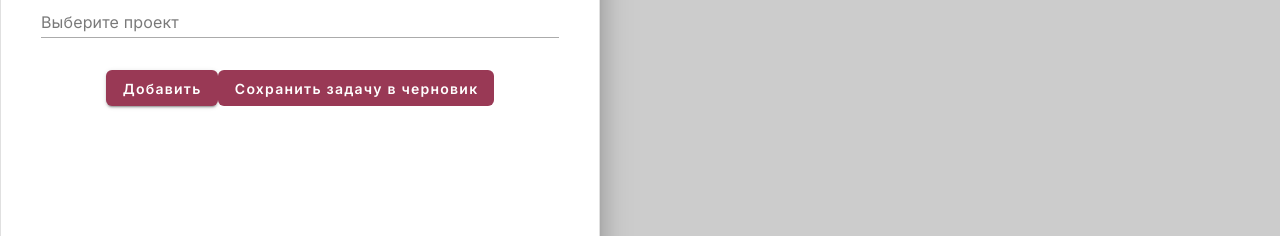
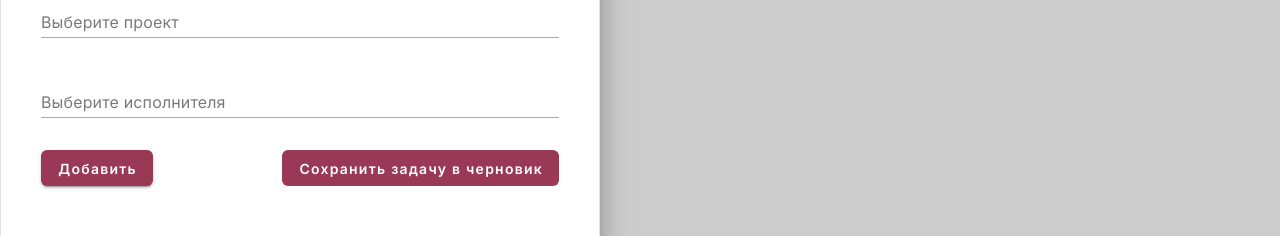
Before and after one commit to KristinaBalashova/todo-list-project, a Vue app: page /task/new in a window 1280 px wide. Shown: the part 379-615 px from the top of the page. Built offline with nearby package versions, Linux system fonts and the light colour scheme; no server answers; the database is empty.

Commit message:
add: users api & store module

```diff
--- a/src/components/TodoForm.vue
+++ b/src/components/TodoForm.vue
@@ -7,6 +7,7 @@ import { TEXT_CONTENT } from '../constants/textContent';
 import { useToast } from 'vue-toastification';
 import { useTodos } from '../store/todos';
 import { useProjects } from '../store/projects';
+import { useUsers } from '../store/users';
 import { onMounted } from 'vue';
 import { createNewTodo, updateTodo } from '../api/tasksApi';
 import { useDrawerRoute } from '../composables/useDrawerRoute';
@@ -17,6 +18,7 @@ const store = useTodos();
 const stash = useStash();
 
 const storeProjects = useProjects();
+const usersStore = useUsers();
 const { isDrawerVisible, closeDrawer, drawerMode } = useDrawerRoute();
 
 const props = defineProps({
@@ -28,6 +30,7 @@ const props = defineProps({
       status: '',
       priority: '',
       projectId: null,
+      executorId: null,
     }),
   },
 });
@@ -37,6 +40,13 @@ const projectsOptions = computed(() =>
     label: project.name,
     value: project.id,
   })),
+);
+
+const executorsOptions = computed(() =>
+  usersStore.users.map((user) => ({
+    label: user.name,
+    value: user.id,
+  }))
 );
 
 const localTask = reactive({ ...props.task });
@@ -54,6 +64,7 @@ async function submitTodo() {
     title: localTask.title,
     priority: localTask.priority || 'low',
     project_id: localTask.projectId || null,
+    executor: localTask.executorId || null,
   };
 
   try {
@@ -83,6 +94,7 @@ function saveForLater() {
 
 onMounted(() => {
   storeProjects.fetchProjects();
+  usersStore.fetchUsers();
 });
 </script>
 
@@ -102,7 +114,8 @@ onMounted(() => {
       class="select"
     />
     <Select v-model="localTask.projectId" :options="projectsOptions" label="Выберите проект" />
-    <div class="form-actions">
+    <Select v-model="localTask.executorId" :options="executorsOptions" label="Выберите исполнителя" />
+    <div class="form-buttons">
       <Button type="submit" variant="elevated" color="primary">
         {{ drawerMode.value === 'edit' ? 'Сохранить изменения' : TEXT_CONTENT.ADD }}
       </Button>
@@ -121,4 +134,10 @@ onMounted(() => {
   margin: 20px;
   align-items: center;
 }
+
+.form-buttons {
+  display: flex;
+  justify-content: space-between;
+  width: 100%;
+}
 </style>
--- /dev/null
+++ b/src/store/users.ts
@@ -0,0 +1,44 @@
+import { STATE } from '../constants/contants';
+import { defineStore } from 'pinia';
+import { useToast } from 'vue-toastification';
+import { fetchUsers } from '../api/usersApi';
+
+const toast = useToast();
+
+export const useUsers = defineStore('users', {
+  state: () => ({
+    users: [],
+    usersState: STATE.IDLE,
+  }),
+  getters: {
+    userById: (state) => (userId) => state.users.find((u) => u.id === userId),
+  },
+
+  actions: {
+    setUsers(users) {
+      this.users = users;
+    },
+    editUser({ id, updates }) {
+      const index = this.users.findIndex((user) => user.id === id);
+      if (index !== -1) {
+        Object.assign(this.users[index], updates);
+      }
+    },
+    setUsersState(newState) {
+      this.usersState = newState;
+    },
+
+    async fetchUsers() {
+      this.setUsersState(STATE.LOADING);
+      try {
+        const response = await fetchUsers();
+        this.setUsers(response);
+        this.setUsersState(STATE.SUCCESS);
+      } catch (error) {
+        this.setUsersState(STATE.ERROR);
+        toast.error('Ошибка при загрузке данных.');
+      }
+    },
+
+  },
+});
```
Also changed, not shown: src/components/ui/index.js (added, +9 -0 lines).
